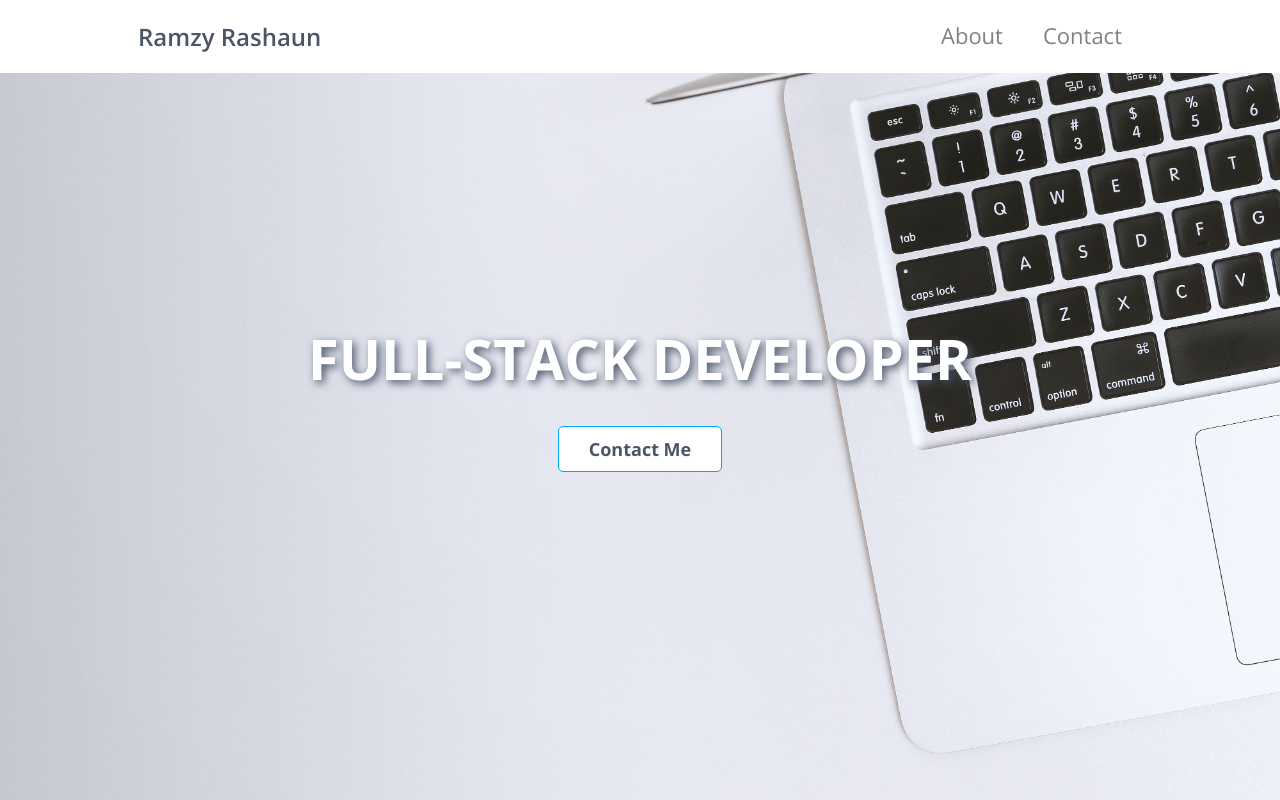
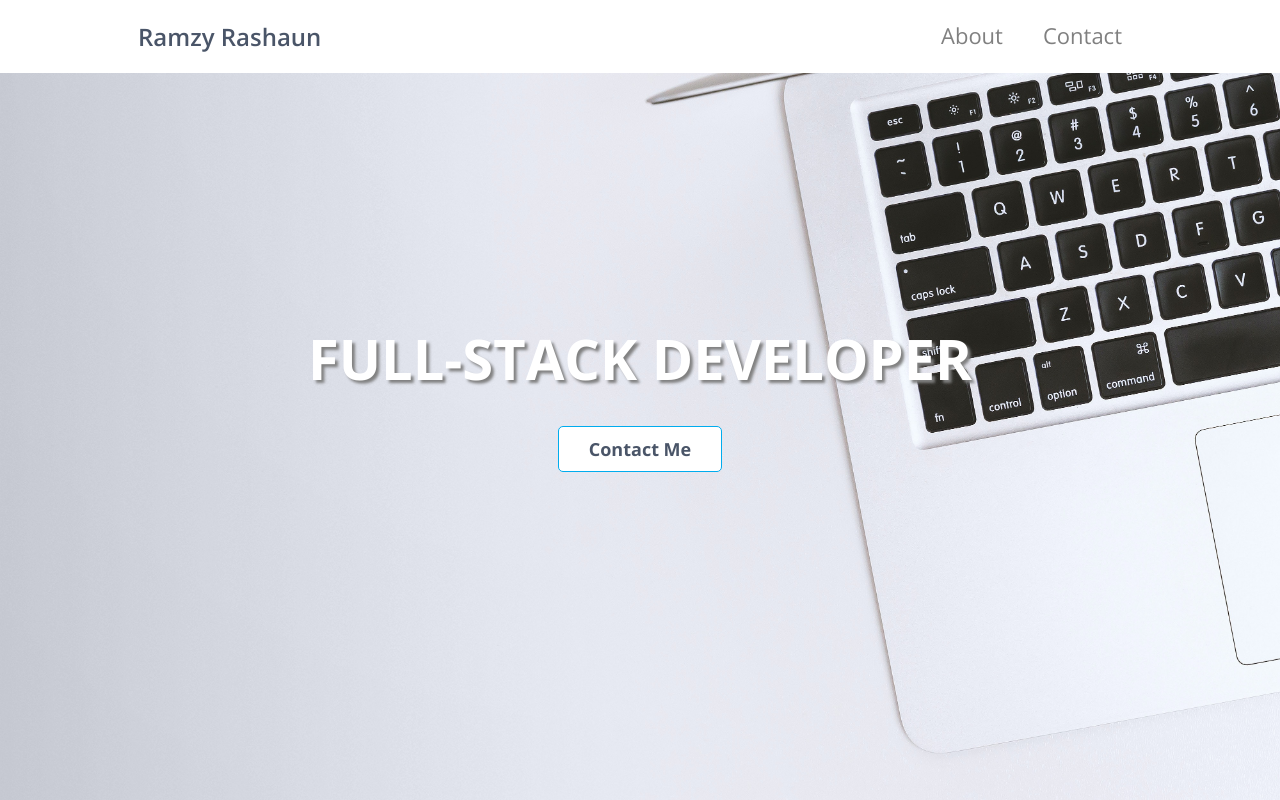
Before and after one commit to masterambi/Portfolio-Website, a plain HTML site: page index.html in a window 1280 px wide. Shown: the top 800 px of the page. Drawn offline with nearby package versions, Linux system fonts and the light colour scheme.

Commit message:
fix shadow

```diff
--- a/style.css
+++ b/style.css
@@ -111,7 +111,7 @@ section h2 {
   text-transform: uppercase;
   font-size: 5.6rem;
   color: white;
-  text-shadow: 3px 3px 8px #4a5568;
+  text-shadow: 3px 3px 3px gray;
 }
 
 .hero-section a {
```
